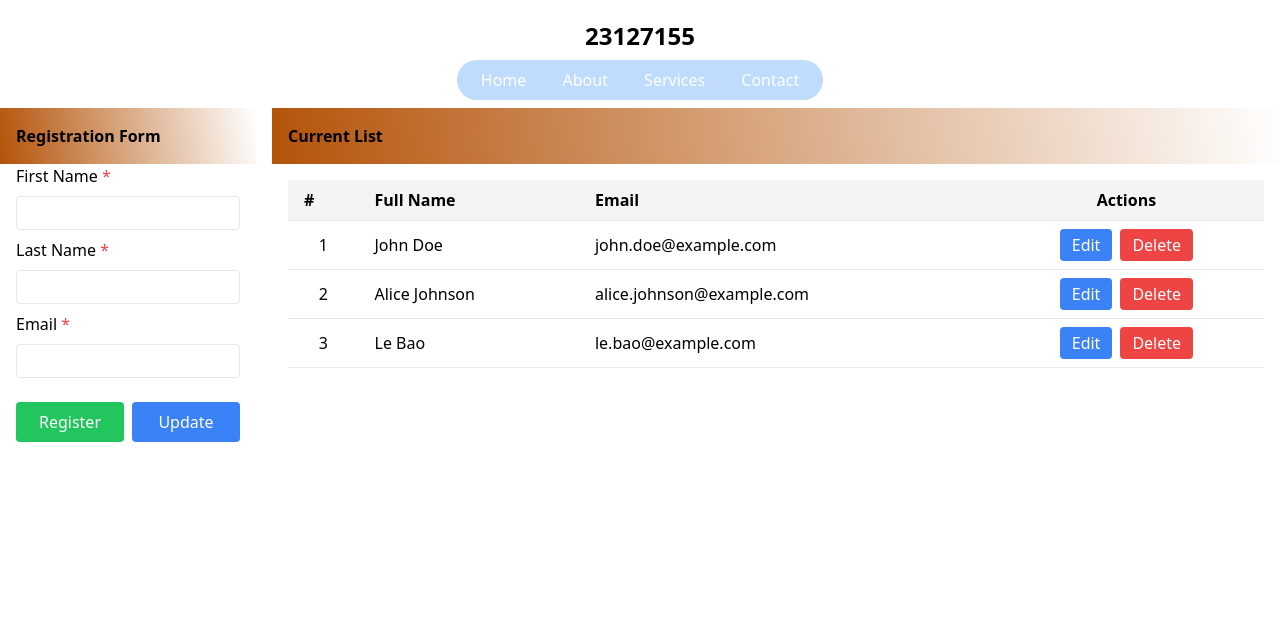
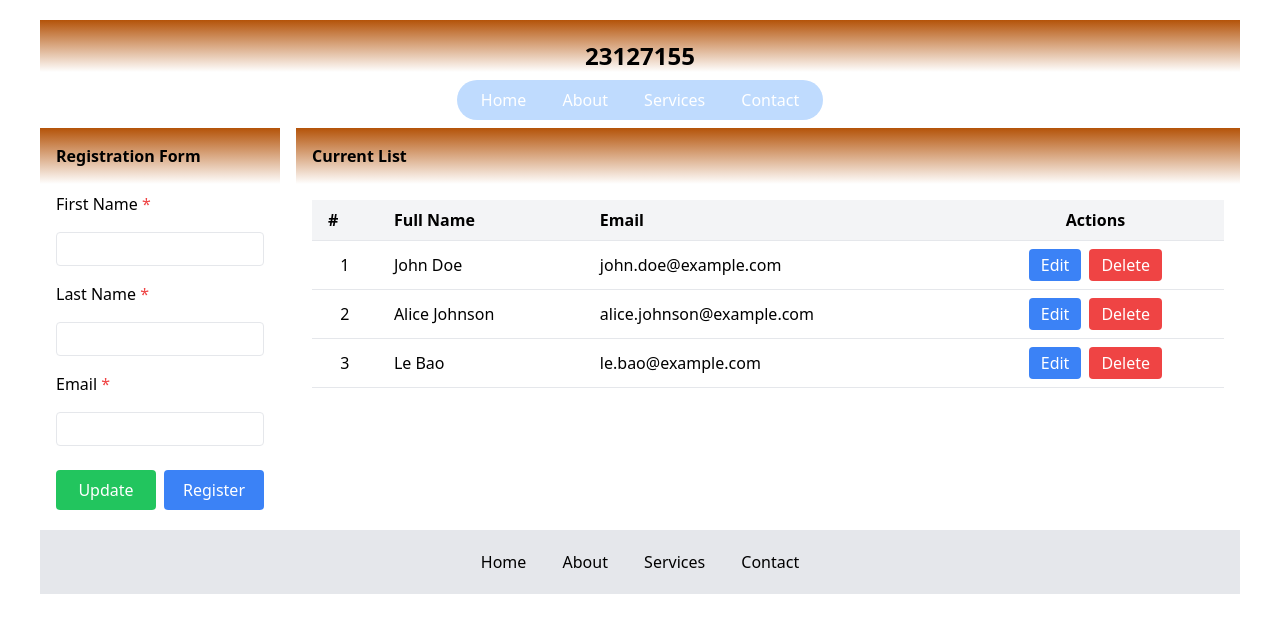
Before and after one commit to LeNgocBao145/IA04-LayoutAnd-Vanilla-JavaScript, a website with bundled scripts: page index.html in a window 1280 px wide. Built offline with nearby package versions, Linux system fonts and the light colour scheme.

Commit message:
feat: add footer

```diff
--- a/index.html
+++ b/index.html
@@ -7,14 +7,14 @@
     <script src="https://cdn.tailwindcss.com"></script>
     <script type="module" src="script.js"></script>
 </head>
-<body>
-    <div class="flex justify-center items-center mb-2 mt-5">
+<body class="mx-10">
+    <div class="flex justify-center items-center mb-2 mt-5 bg-[linear-gradient(180deg,#b45309,#ffffff)] pt-5">
         <h1 class="text-2xl font-bold">23127155</h1>
     </div>
     <header class="flex justify-center items-center">
         <div class="text-white bg-blue-200 border-solid rounded-full p-2">
             <a class="p-4" href="">Home</a>
-            <a class="p-4" href="">About</a>
+            <a class="p-4" href="#">About</a>
             <a class="p-4" href="">Services</a>
             <a class="p-4" href="">Contact</a>
         </div>
@@ -22,34 +22,34 @@
     <main class="my-2">
         <div class="flex columns-2 gap-4">
             <div class="w-1/5">
-                <h1 class="p-4 inline-block font-bold w-full inline-block bg-[linear-gradient(80deg,#b45309,#ffffff)]">Registration Form</h1>
+                <h1 class="p-4 inline-block font-bold w-full inline-block bg-[linear-gradient(180deg,#b45309,#ffffff)]">Registration Form</h1>
                 <form id="userForm" class="flex flex-col px-4 gap-2">
-                    <label for="firstName">First Name <span class="text-red-500">*</span></label>
+                    <label for="firstName" class="my-2">First Name <span class="text-red-500">*</span></label>
                     <input type="text" id="firstName" name="firstName" class="border rounded px-2 py-1" required>
                     <span id="firstNameError" class="text-red-500 text-sm hidden"></span>
 
-                    <label for="lastName">Last Name <span class="text-red-500">*</span></label>
+                    <label for="lastName" class="my-2">Last Name <span class="text-red-500">*</span></label>
                     <input type="text" id="lastName" name="lastName" class="border rounded px-2 py-1" required>
                     <span id="lastNameError" class="text-red-500 text-sm hidden"></span>
 
-                    <label for="email">Email <span class="text-red-500">*</span></label>
+                    <label for="email" class="my-2">Email <span class="text-red-500">*</span></label>
                     <input type="email" id="email" name="email" class="border rounded px-2 py-1" required>
                     <span id="emailError" class="text-red-500 text-sm hidden"></span>
 
                     <div class="flex gap-2 mt-4">
+                        <button type="button" id="updateBtn"
+                                class="bg-green-500 text-white px-4 py-2 rounded hover:bg-blue-600 flex-1">
+                            Update
+                        </button>
                         <button type="button" id="registerBtn"
-                                class="bg-green-500 text-white px-4 py-2 rounded hover:bg-green-600 flex-1">
+                                class="bg-blue-500 text-white px-4 py-2 rounded hover:bg-green-600 flex-1">
                             Register
-                        </button>
-                        <button type="button" id="updateBtn"
-                                class="bg-blue-500 text-white px-4 py-2 rounded hover:bg-blue-600 flex-1">
-                            Update
                         </button>
                     </div>
                 </form>
             </div>
             <div class="w-4/5">
-                <h1 class="p-4 inline-block font-bold w-full inline-block bg-[linear-gradient(80deg,#b45309,#ffffff)]">Current List</h1>
+                <h1 class="p-4 inline-block font-bold w-full inline-block bg-[linear-gradient(180deg,#b45309,#ffffff)]">Current List</h1>
                 <div class="p-4">
                     <table class="w-full border-collapse">
                         <thead class="bg-gray-100">
@@ -68,8 +68,13 @@
             </div>
         </div>
     </main>
-    <footer>
-
+    <footer class="flex justify-center items-center py-5 w-full text-black bg-[#e5e7eb] mt-5">
+        <div class="">
+            <span class="p-4" href="">Home</span>
+            <span class="p-4" href="#">About</span>
+            <span class="p-4" href="">Services</span>
+            <span class="p-4" href="">Contact</span>
+        </div>
     </footer>
 </body>
 </html>
--- a/script.js
+++ b/script.js
@@ -43,6 +43,10 @@ function validateForm() {
         document.getElementById('emailError').textContent = 'Please enter a valid email address';
         document.getElementById('emailError').classList.remove('hidden');
         isValid = false;
+    }else if (editingUserId === null && users.some(user => user.email === email)) {
+        document.getElementById('emailError').textContent = 'Email already exists';
+        document.getElementById('emailError').classList.remove('hidden');
+        isValid = false;
     }
 
     return isValid;
@@ -79,8 +83,6 @@ function renderUserList() {
 function clearForm() {
     document.getElementById('userForm').reset();
     editingUserId = null;
-    document.getElementById('registerBtn').classList.remove('hidden');
-    document.getElementById('updateBtn').classList.add('hidden');
     // Clear error messages
     document.querySelectorAll('.text-red-500:not(span)').forEach(span => span.classList.add('hidden'));
 }
@@ -92,8 +94,6 @@ window.editUser = function(id) {
         document.getElementById('firstName').value = user.firstName;
         document.getElementById('lastName').value = user.lastName;
         document.getElementById('email').value = user.email;
-        document.getElementById('registerBtn').classList.add('hidden');
-        document.getElementById('updateBtn').classList.remove('hidden');
     }
 }
 
@@ -145,6 +145,6 @@ function updateUser() {
 document.addEventListener('DOMContentLoaded', () => {
     renderUserList();
 
+    document.getElementById('updateBtn').addEventListener('click', updateUser);
     document.getElementById('registerBtn').addEventListener('click', registerUser);
-    document.getElementById('updateBtn').addEventListener('click', updateUser);
 });
```
